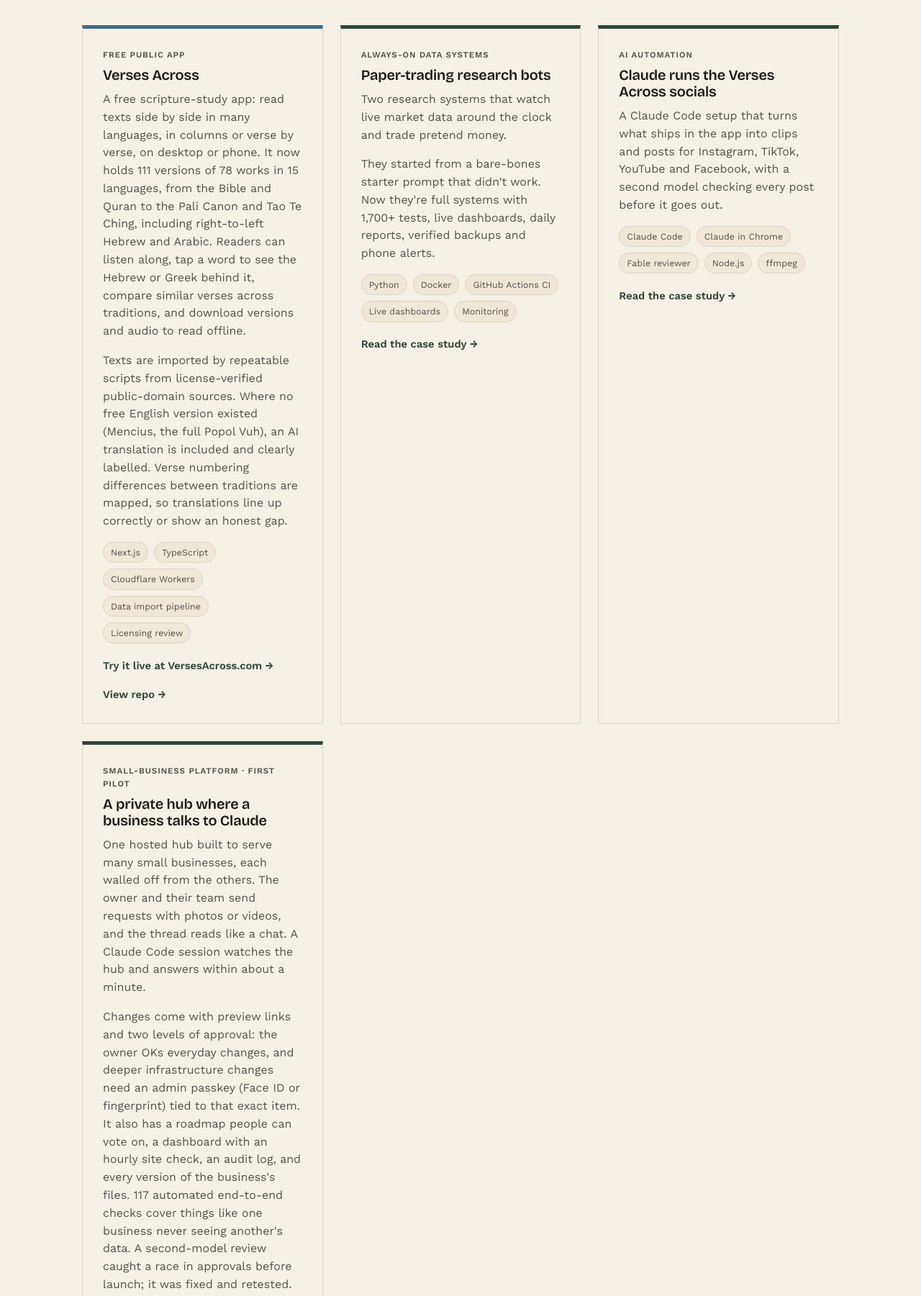
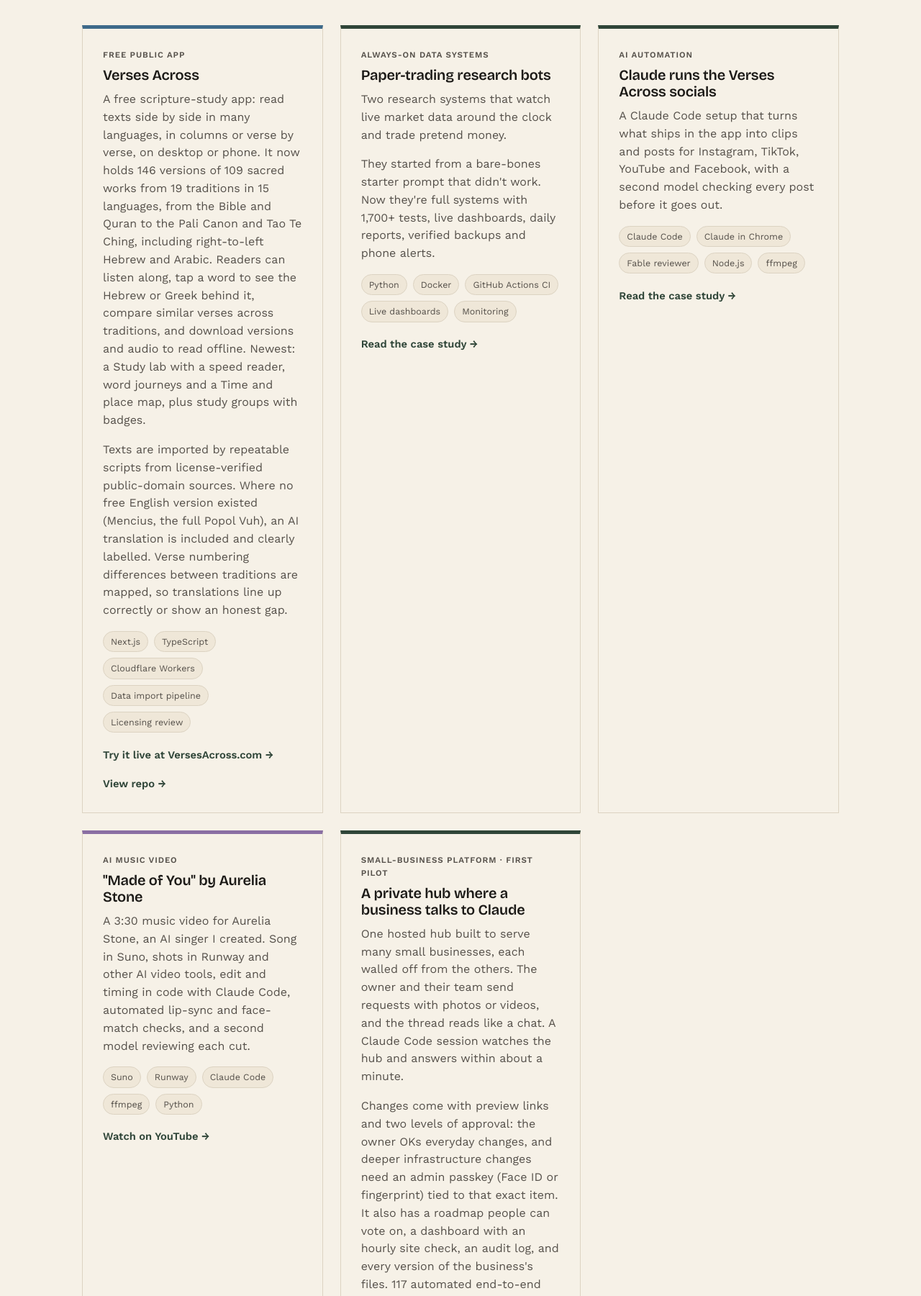
Before and after one commit to sknapp1991/sknapp1991.github.io, a plain HTML site: page index.html in a window 1280 px wide. Shown: the part 700-2501 px from the top of the page at 72% size. Drawn offline with nearby package versions, Linux system fonts and the light colour scheme.

Commit message:
Refresh: new Verses Across numbers, AI music video card, Library Across, updated resume
Co-Authored-By: Claude Opus 5.5 <noreply@anthropic.com>

```diff
--- a/index.html
+++ b/index.html
@@ -40,7 +40,7 @@
     <h1>I build websites, apps and automations with Claude Code.</h1>
     <p class="hero-sub">
       I'm Skylar, based in the Charlotte, NC area. So far that's Verses Across, a free multilingual
-      scripture-study app, and two always-on paper-trading research bots with 1,700+ automated tests.
+      scripture-study app, two always-on paper-trading research bots with 1,700+ automated tests, and an AI music video.
     </p>
     <div class="hero-actions">
       <a href="#work" class="btn btn-primary">See my work</a>
@@ -60,8 +60,8 @@
             <p class="project-tag">Free public app</p>
             <h3>Verses Across</h3>
             <p>A free scripture-study app: read texts side by side in many languages, in columns or verse by verse,
-            on desktop or phone. It now holds 111 versions of 78 works in 15 languages, from the Bible and Quran to the
-            Pali Canon and Tao Te Ching, including right-to-left Hebrew and Arabic. Readers can listen along, tap a word to see the Hebrew or Greek behind it, compare similar verses across traditions, and download versions and audio to read offline.</p>
+            on desktop or phone. It now holds 146 versions of 109 sacred works from 19 traditions in 15 languages, from the Bible and Quran to the
+            Pali Canon and Tao Te Ching, including right-to-left Hebrew and Arabic. Readers can listen along, tap a word to see the Hebrew or Greek behind it, compare similar verses across traditions, and download versions and audio to read offline. Newest: a Study lab with a speed reader, word journeys and a Time and place map, plus study groups with badges.</p>
             <p>Texts are imported by repeatable scripts from license-verified public-domain sources. Where no free
             English version existed (Mencius, the full Popol Vuh), an AI translation is included and clearly labelled. Verse numbering differences between traditions are mapped, so translations line
             up correctly or show an honest gap.</p>
@@ -106,6 +106,22 @@
           </div>
         </article>
 
+        <article class="project-card" data-tag="creative">
+          <div class="project-card-body">
+            <p class="project-tag">AI music video</p>
+            <h3>"Made of You" by Aurelia Stone</h3>
+            <p>A 3:30 music video for Aurelia Stone, an AI singer I created. Song in Suno, shots in Runway and other AI
+            video tools, edit and timing in code with Claude Code, automated lip-sync and face-match checks, and a second
+            model reviewing each cut.</p>
+            <ul class="project-stack">
+              <li>Suno</li><li>Runway</li><li>Claude Code</li><li>ffmpeg</li><li>Python</li>
+            </ul>
+            <div class="project-links">
+              <a href="https://youtu.be/8cerJpo-TPY" class="project-link">Watch on YouTube →</a>
+            </div>
+          </div>
+        </article>
+
         <article class="project-card" data-tag="automation">
           <div class="project-card-body">
             <p class="project-tag">Small-business platform · first pilot</p>
@@ -129,8 +145,9 @@
       </div>
 
       <p class="also-built"><strong>Also built:</strong> a storefront for my cousin's resale shop
-      (<a href="https://210thriftyninja.com">210thriftyninja.com</a>) and a site for my resume service
-      (<a href="https://resumesbyskylar.com">resumesbyskylar.com</a>).</p>
+      (<a href="https://210thriftyninja.com">210thriftyninja.com</a>), a site for my resume service
+      (<a href="https://resumesbyskylar.com">resumesbyskylar.com</a>), and Library Across
+      (<a href="https://libraryacross.com">libraryacross.com</a>), 1,000+ classic public-domain books on the same codebase as Verses Across.</p>
 
     </div>
   </section>
```
Also changed, not shown: assets/resume-preview.png, 1 other file.
